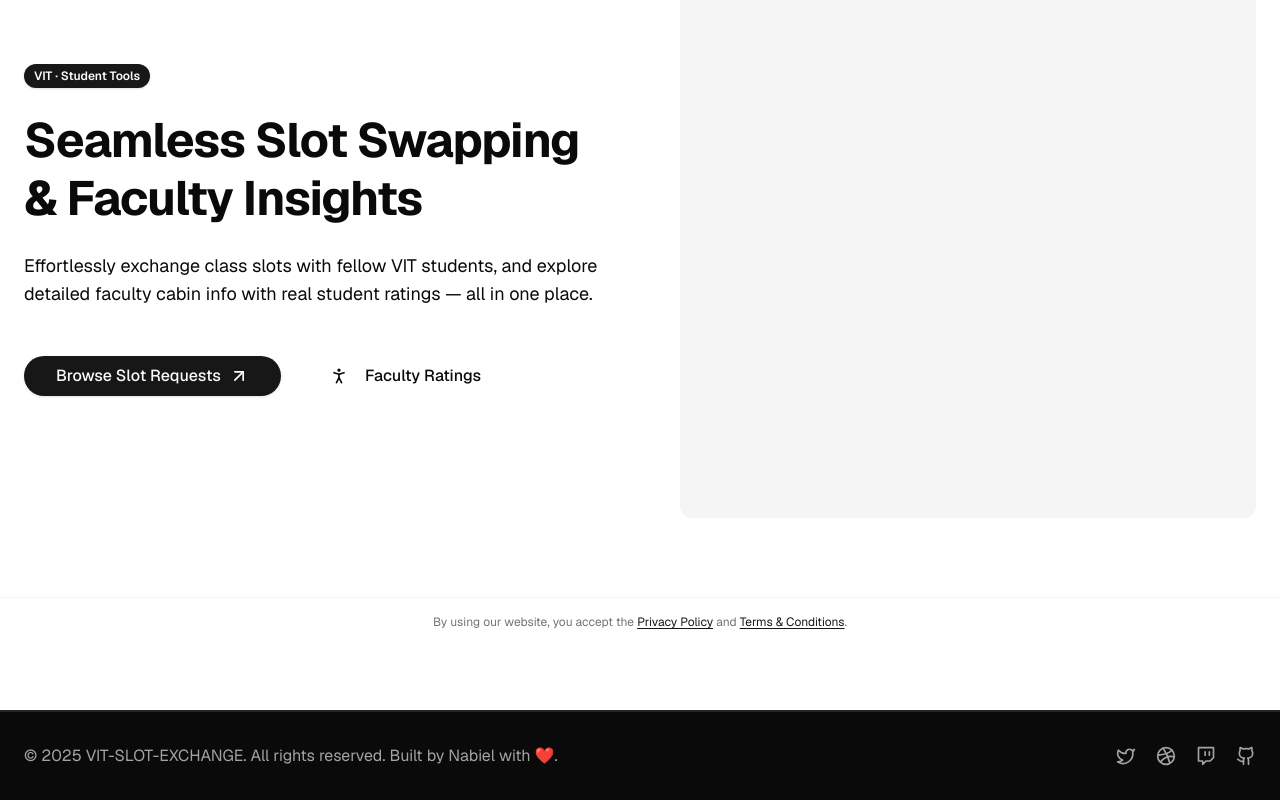
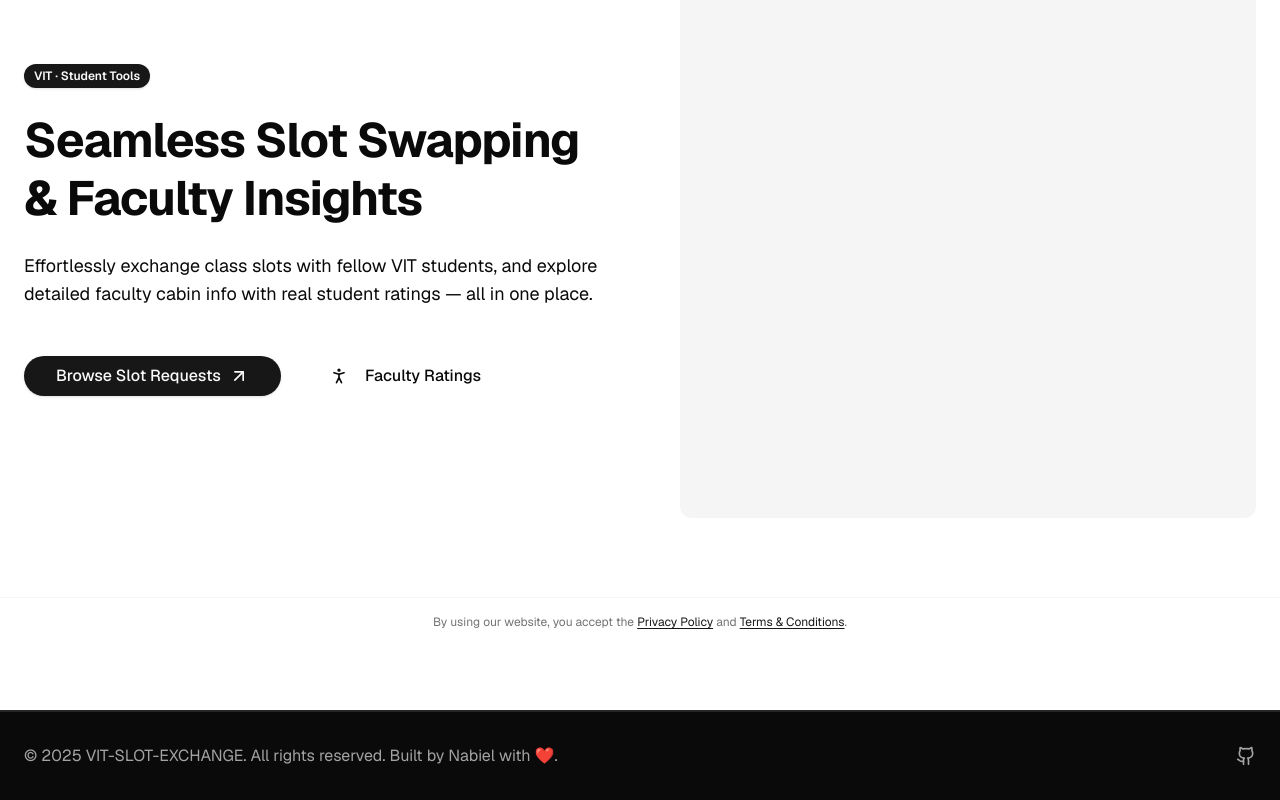
Before and after one commit to msnabiel/vit-slot-exchange, a Next.js app: page / in a window 1280 px wide. Shown: the part 202-1002 px from the top of the page. Built offline with nearby package versions, Linux system fonts and the light colour scheme.

Commit message:
faculty rating added

```diff
--- a/components/footer.tsx
+++ b/components/footer.tsx
@@ -247,16 +247,7 @@
         </span>
 
         <div className="flex items-center gap-5 text-muted-foreground">
-          <Link href="#" target="_blank">
-            <TwitterIcon className="h-5 w-5" />
-          </Link>
-          <Link href="#" target="_blank">
-            <DribbbleIcon className="h-5 w-5" />
-          </Link>
-          <Link href="#" target="_blank">
-            <TwitchIcon className="h-5 w-5" />
-          </Link>
-          <Link href="#" target="_blank">
+          <Link href="https://github.com/msnabiel" target="_blank">
             <GithubIcon className="h-5 w-5" />
           </Link>
         </div>
```
